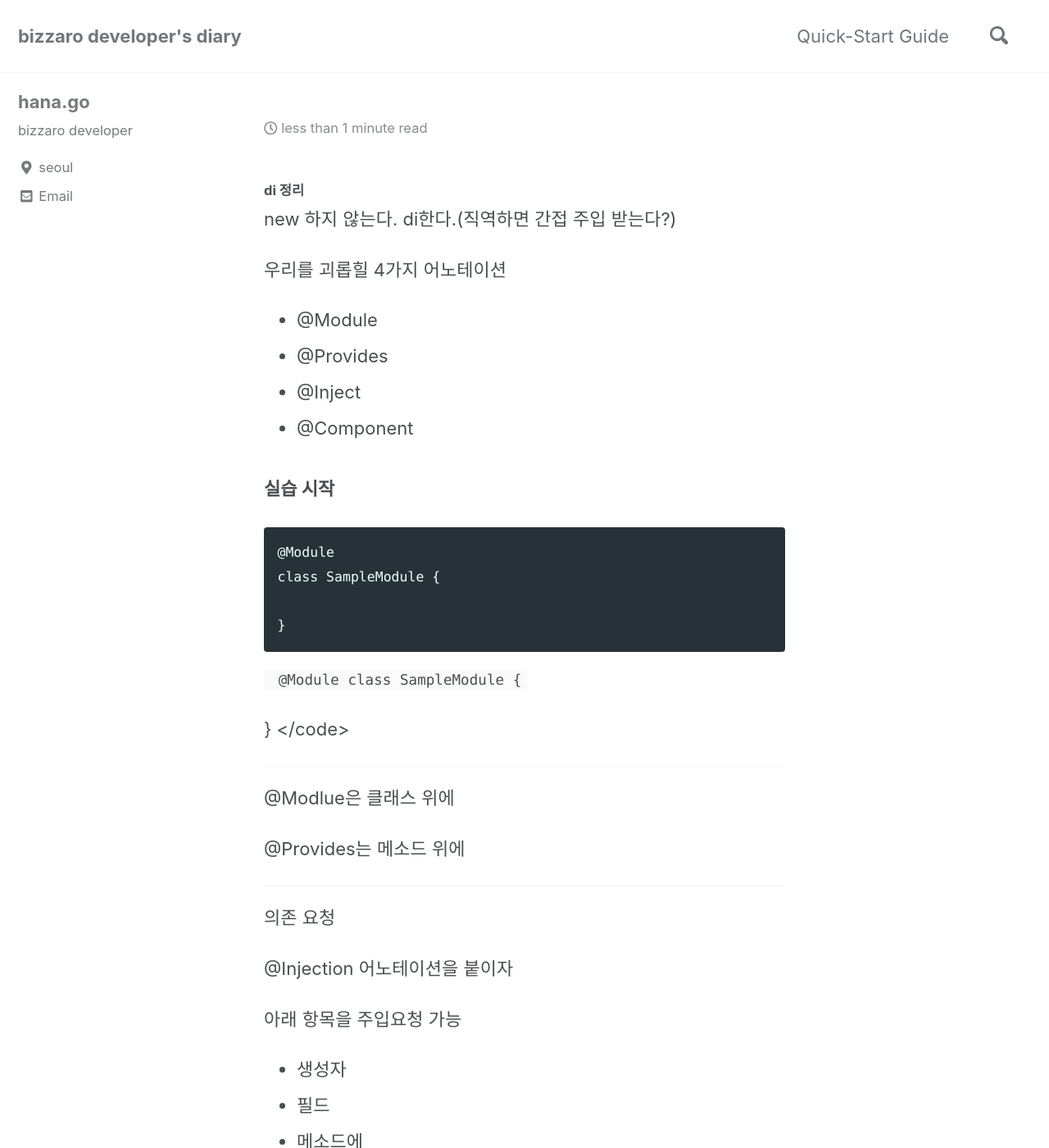
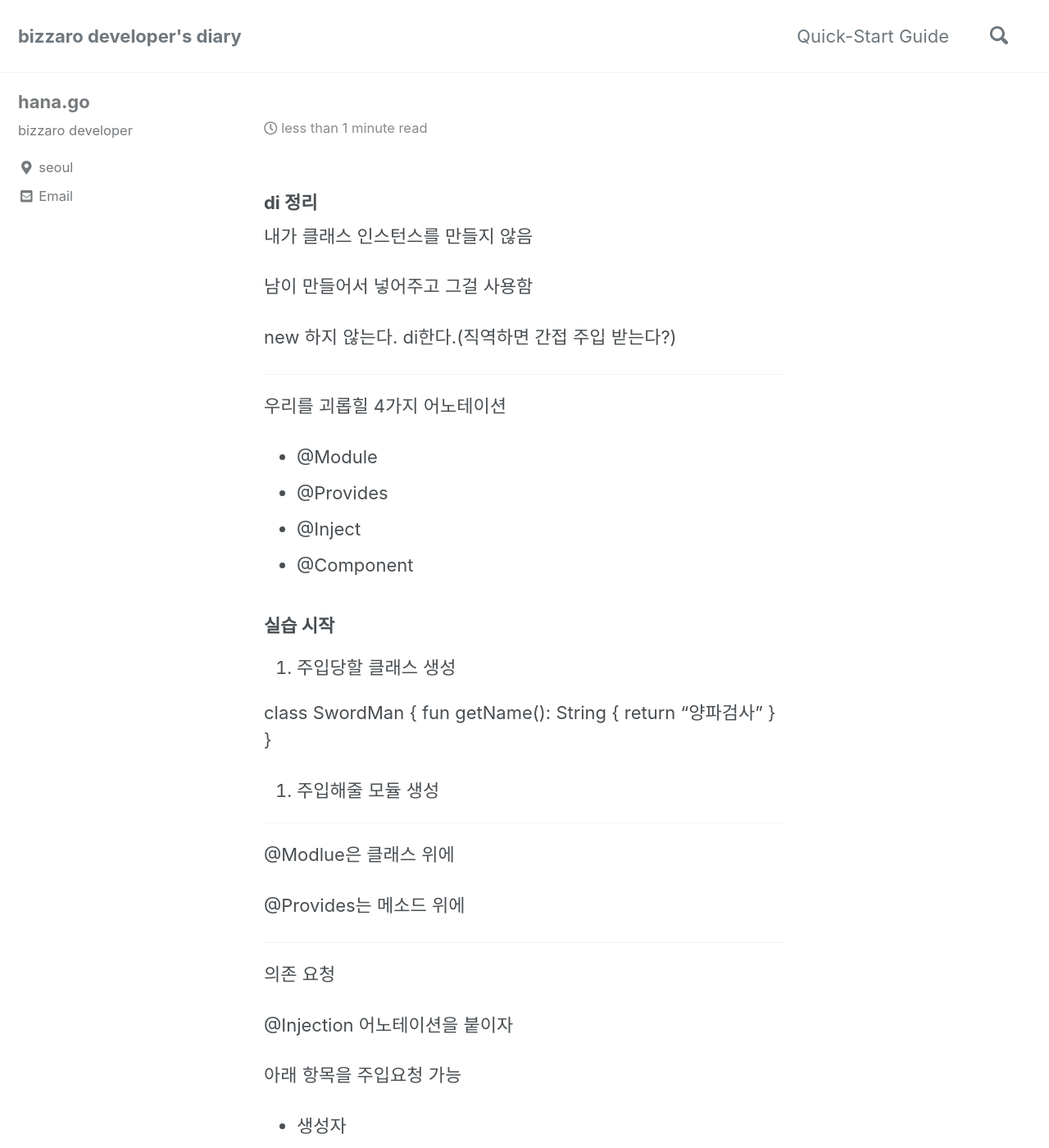
Before and after one commit to kottodat/kottodat.github.io, a Jekyll site: the page built from _posts/2020-03-19-di.md, in a window 1280 px wide and 1400 px high. Shown: the whole window at 82% size. Built offline with Jekyll 4.4.1, drawn with Linux system fonts in a browser that asks for light colours; cached includes are drawn as plain includes; comment, search, counter and statistics services are not loaded.

Commit message:
중간저장

```diff
--- a/_posts/2020-03-19-di.md
+++ b/_posts/2020-03-19-di.md
@@ -5,9 +5,15 @@ comment: true
 tags: [DI][dependency injection]
 ---
 
-#### di 정리
+### di 정리
+
+내가 클래스 인스턴스를 만들지 않음
+
+남이 만들어서 넣어주고 그걸 사용함
 
 new 하지 않는다. di한다.(직역하면 간접 주입 받는다?)
+
+---
 
 우리를 괴롭힐 4가지 어노테이션
 - @Module
@@ -18,18 +24,15 @@ new 하지 않는다. di한다.(직역하면 간접 주입 받는다?)
 
 
 ### 실습 시작
-{% highlight language %}
-@Module
-class SampleModule {
+1. 주입당할 클래스 생성
 
+class SwordMan {
+    fun getName(): String {
+        return "양파검사"
+    }
 }
-{% endhighlight %}
-<code>
-@Module
-class SampleModule {
 
-}
-</code>
+2. 주입해줄 모듈 생성
 
 ---
 @Modlue은 클래스 위에
```
Also changed, not shown: _posts/2020-03-14-github-jekyll.md (+1 -1 lines).
